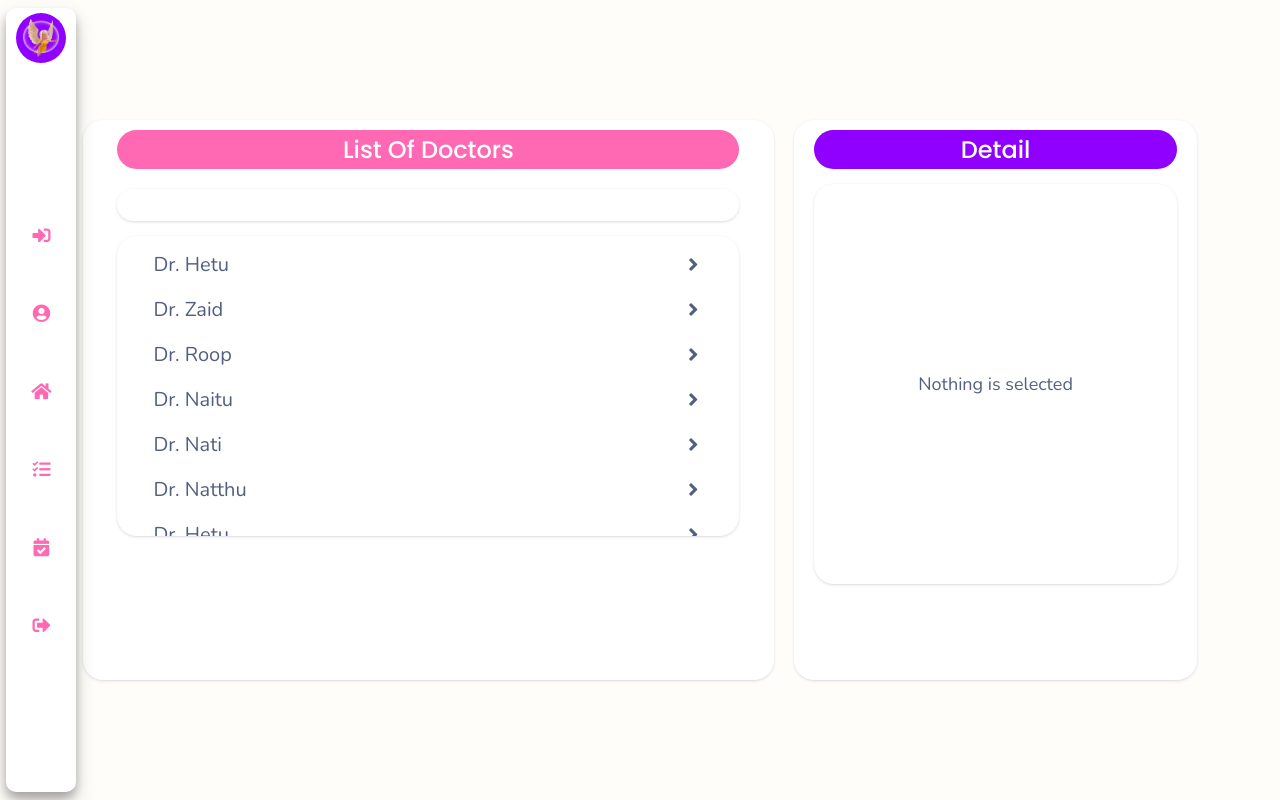
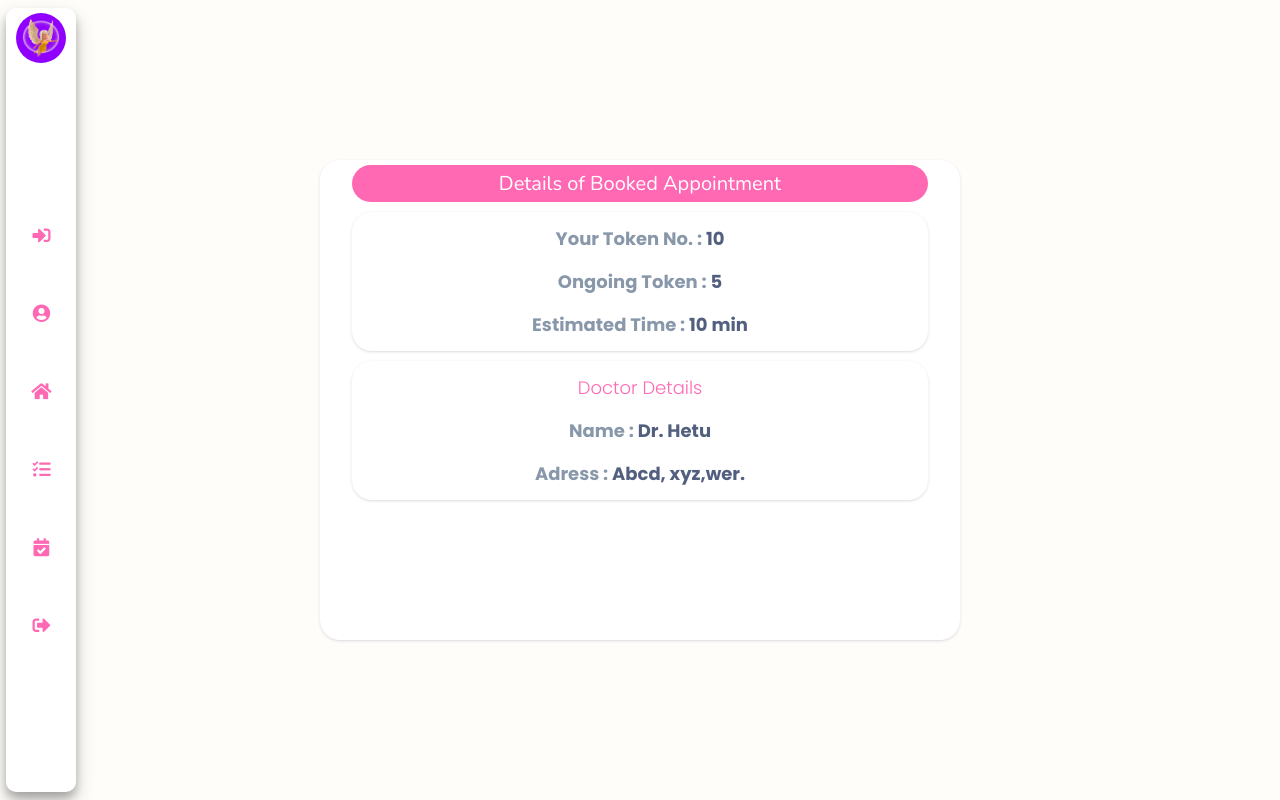
Before and after one commit to Hetu1107/Druid, a React app in the folder client/: page /appointment in a window 1280 px wide. Built offline with nearby package versions, Linux system fonts and the light colour scheme; some packages are replaced by stand-ins of ours.

Commit message:
after booking user face

```diff
--- a/client/src/container/components/Appointment/user/BookAppointment.js
+++ b/client/src/container/components/Appointment/user/BookAppointment.js
@@ -91,7 +91,7 @@ function BookAppointment(props) {
           <h1>List Of Doctors</h1>
         </div>
         <div className="search-bar">
-          <input className="search" type="search" />
+          <input className="search" type="search" placeholder="search here..."/>
         </div>
         <div className="search-results">
           {docotors.map((res, index) => {
--- /dev/null
+++ b/client/src/container/components/Appointment/user/BookedUser.js
@@ -0,0 +1,41 @@
+import React from "react";
+
+function BookedUser() {
+  return (
+    <div className="booked-appointment-box">
+      <div className="top">
+        <h1>Details of Booked Appointment</h1>
+      </div>
+      <div className="book-details">
+        <div>
+          <h3>
+            <span>Your Token No. : </span>10
+          </h3>
+        </div>
+        <div>
+          <h3>
+            <span>Ongoing Token : </span>5
+          </h3>
+        </div>
+        <div>
+          <h3>
+            <span>Estimated Time : </span>10 min
+          </h3>
+        </div>
+      </div>
+      <div className="book-details">
+        <div>
+          <h1>Doctor Details</h1>
+        </div>
+        <div>
+            <h4><span>Name : </span>Dr. Hetu</h4>
+        </div>
+        <div>
+            <h4><span>Adress : </span>Abcd, xyz,wer.</h4>
+        </div>
+      </div>
+    </div>
+  );
+}
+
+export default BookedUser;
--- a/client/src/container/components/Appointment/user/UserAppointment.js
+++ b/client/src/container/components/Appointment/user/UserAppointment.js
@@ -1,15 +1,22 @@
-import React, { useState } from 'react'
-import BookAppointment from './BookAppointment'
+import React, { useState } from "react";
+import BookAppointment from "./BookAppointment";
+import BookedUser from "./BookedUser";
 
 function UserAppointment() {
-  const [payment,setPayment] = useState(0);
-  const [BookesDoctor,setBookedDoc] = useState({});
+  const [payment, setPayment] = useState(0);
+  const [BookesDoctor, setBookedDoc] = useState({});
 
-  return (
-    <div className='appointment-box'>
-        <BookAppointment setPayment={setPayment} setBookedDoc={setBookedDoc}/>
-    </div>
-  )
+  // if 1 means if user has already booked one appointment then
+  const checkStatusOfAppointment = () => {
+    if (1) {
+      return <BookedUser />;
+    } else {
+      return (
+        <BookAppointment setPayment={setPayment} setBookedDoc={setBookedDoc} />
+      );
+    }
+  };
+  return <div className="appointment-box">{checkStatusOfAppointment()}</div>;
 }
 
-export default UserAppointment
+export default UserAppointment;
--- a/client/src/container/style/Appointment.scss
+++ b/client/src/container/style/Appointment.scss
@@ -239,3 +239,70 @@
         }
     }
 }
+.booked-appointment-box{
+    width: 50%;
+    min-height: 60vh;
+    max-height: fit-content;
+    background-color: $secondary-background;
+    box-shadow: $box-shadow;
+    border-radius: 20px;
+    display: flex;
+    flex-direction: column;
+    align-items: center;
+    .top{
+        width: 90%;
+        height: fit-content;
+        padding: 5px 0;
+        border-radius: 20px;
+        display: flex;
+        justify-content: center;
+        align-items: center;
+        background-color: $secondary;
+        margin: 5px 0;
+        h1{
+            font-family: $Nunito;
+            font-weight: 400;
+            font-size: 20px;
+            margin: 0;
+            padding: 0;
+            color: $secondary-background;
+        }
+    }
+    .book-details{
+        width: 90%;
+        height: fit-content;
+        box-shadow: $box-shadow;
+        border-radius: 20px;
+        padding: 5px 0;
+        display: flex;
+        flex-direction: column;
+        align-items: center;
+        margin: 5px 0;
+        div{
+            width: 100%;
+            height: fit-content;
+            display: flex;
+            align-items: center;
+            justify-content: center;
+            padding: 5px 0;
+            margin: 3px 0;
+            h3,h1,h4{
+                font-size: 18px;
+                font-family: $Poppins;
+                color: $text;
+                margin: 0;
+                padding: 0;
+                margin-left: 10px;
+                margin-right: 10px;
+                span{
+                    color: $text-heading;
+                }
+            }
+            h1{
+                color: $text-heading;
+                color: $secondary;
+                font-weight: 300;
+            }
+        }
+    }
+}
```
